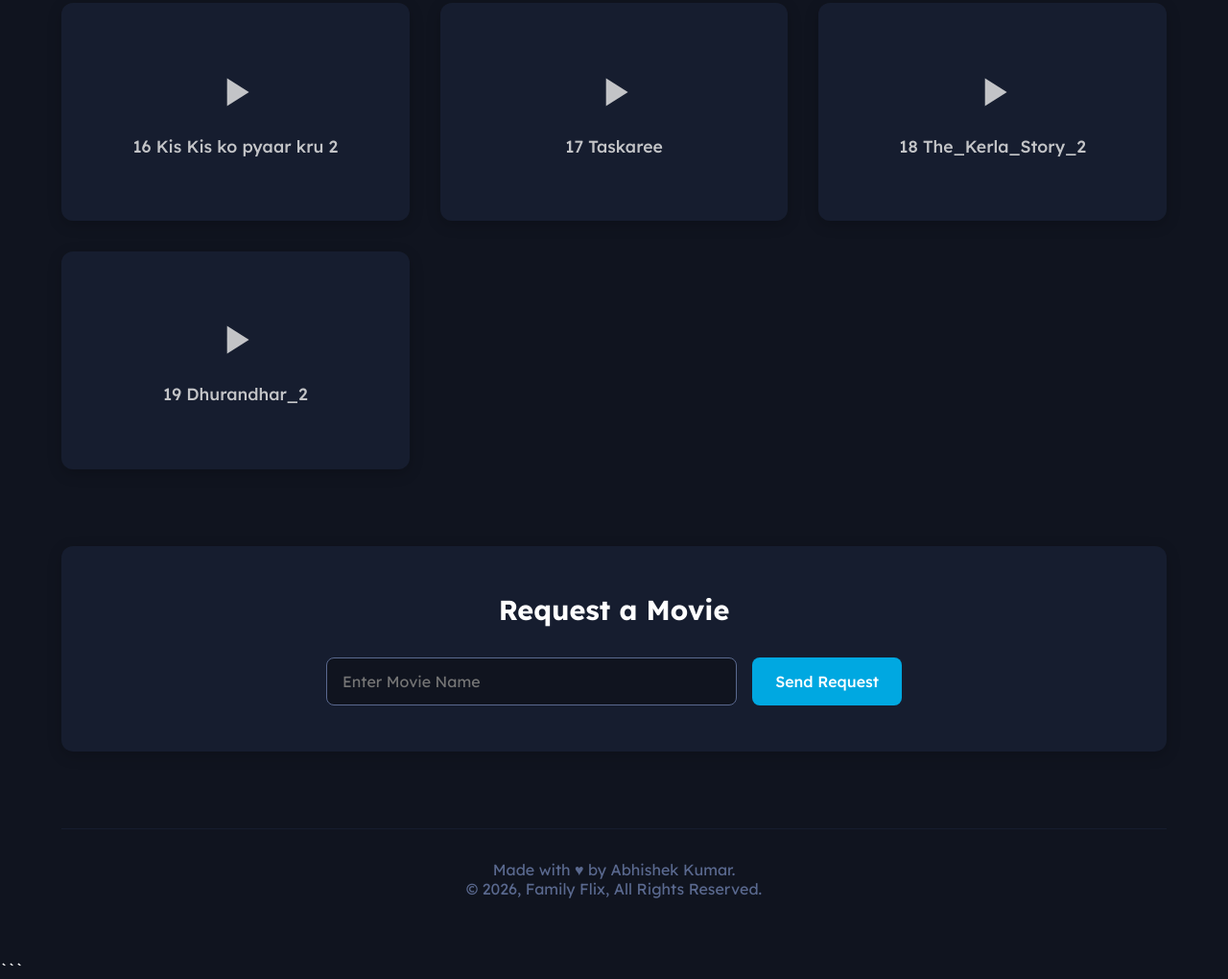
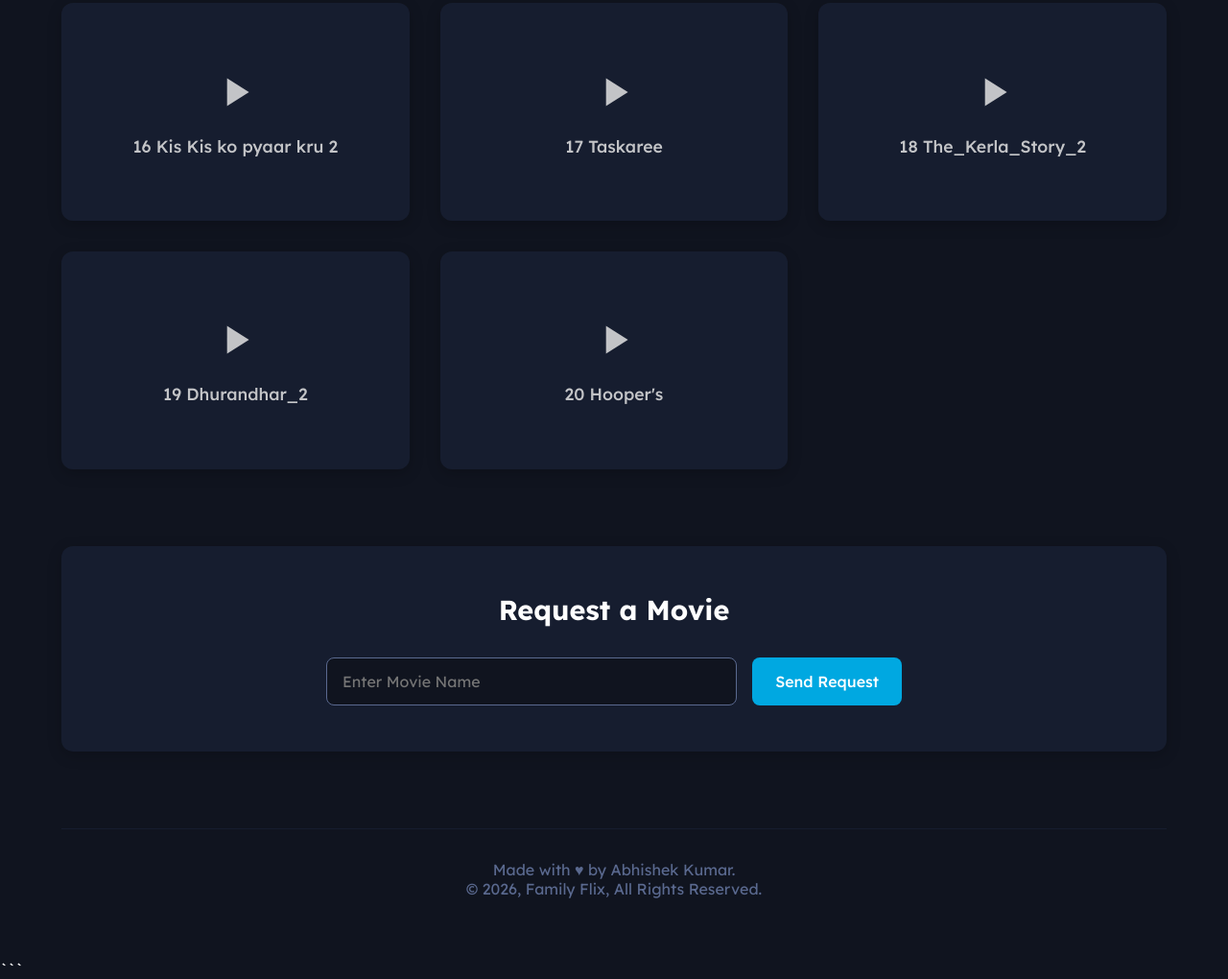
Before and after one commit to Abhishek10306/FAMILY_FLIX, a plain HTML site: page index.html in a window 1280 px wide. Shown: the part 1506-2526 px from the top of the page at 96% size. Drawn offline with Linux system fonts and the light colour scheme.

Commit message:
ADD Hooper's

```diff
--- a/index.html
+++ b/index.html
@@ -619,6 +619,18 @@
           <h3 class="movie-title">19 Dhurandhar_2</h3>
         </div>
 
+        <div class="movie-card"
+          data-video-src="https://drive.google.com/file/d/1lrcc9AaWLDKXr69sRNJFUc5p4oLVQy88/preview">
+
+          <div class="play-icon">
+            <svg viewBox="0 0 24 24">
+              <path d="M8 5v14l11-7z"></path>
+            </svg>
+          </div>
+          <!-- CHANGE MOVIE NAME HERE -->
+          <h3 class="movie-title">20 Hooper's</h3>
+        </div>
+
       </section>
 
       <!-- REQUEST FORM SECTION -->
```
